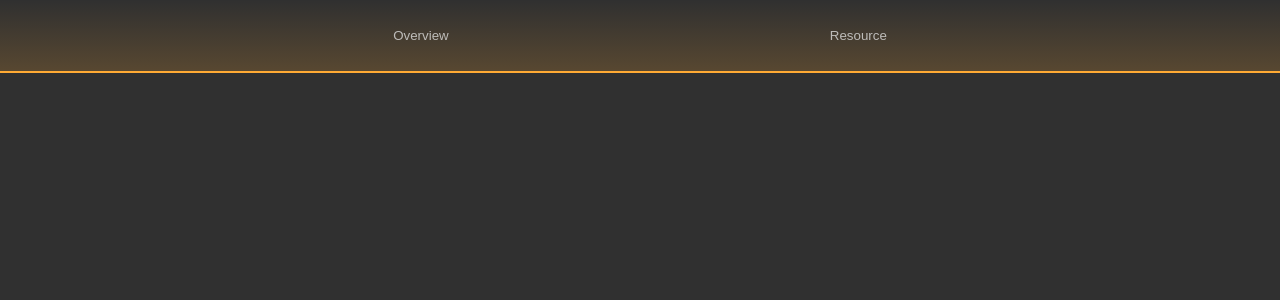
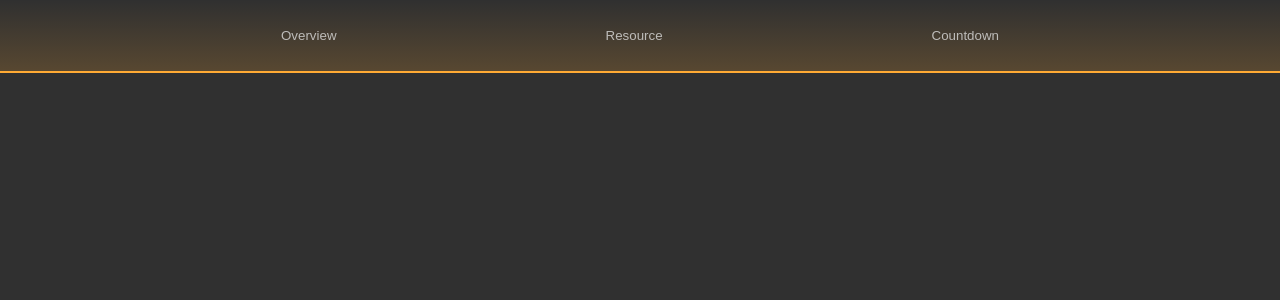
Before and after one commit to yohagos/ng-signals, an Angular app: page / in a window 1280 px wide. Shown: the top 300 px of the page. Built offline with nearby package versions, Linux system fonts and the light colour scheme.

Commit message:
added countdown route to toolbar

```diff
--- a/src/app/toolbar/toolbar.ts
+++ b/src/app/toolbar/toolbar.ts
@@ -59,6 +59,10 @@ export class Toolbar {
       name: 'Resource',
       uri: 'resources',
     },
+    {
+      name: 'Countdown',
+      uri: 'timer',
+    },
   ]
 
   naviagteTo(uri: string) {
```
